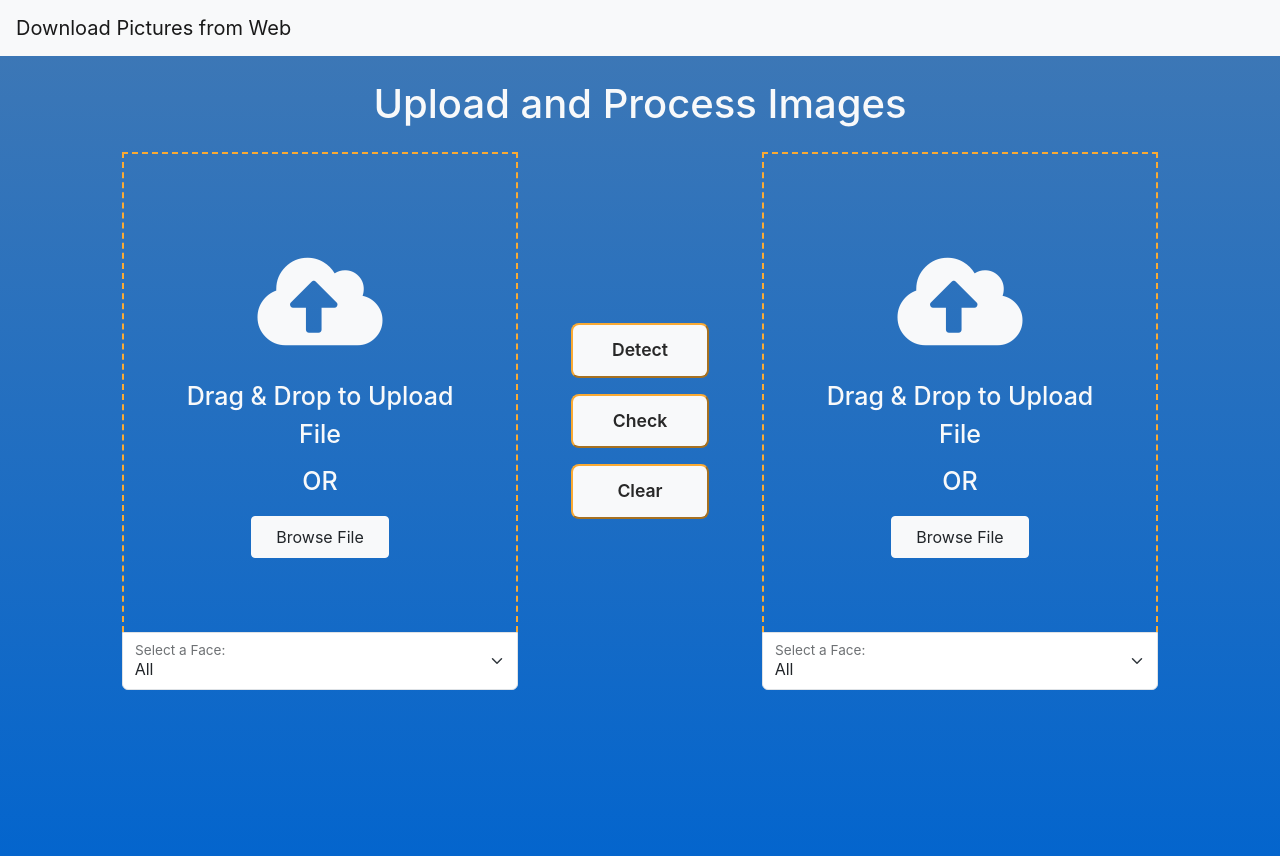
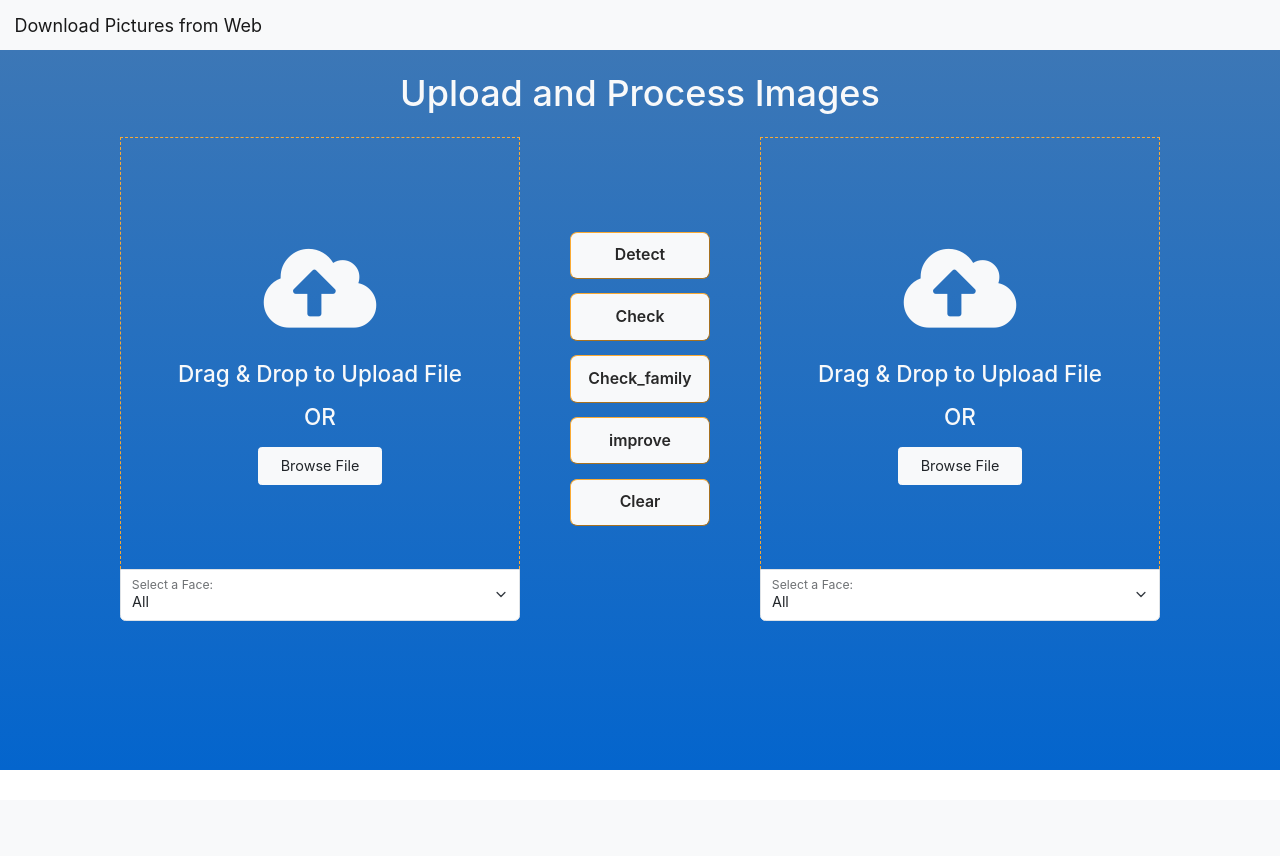
Before and after one commit to ofekhta1/Face-Frontend, a Flask app: page / in a window 1280 px wide. After the commit the page ends 770 px from the top, so only its background shows below. Run offline with Flask 3, Linux system fonts and the light colour scheme; some libraries are stand-ins or nearby versions.

Commit message:
new_laptop

```diff
--- a/app.py
+++ b/app.py
@@ -146,6 +146,19 @@ def index():
                     faces_length[1] = data['face_length'];
             else:
                 errors.append("No images uploaded!");
+        elif action == "improve":
+            url=SERVER_URL+"/api/improve";
+            response=req.post(url,data={"images":current_images})
+            data=response.json();
+            current_images.clear()
+            current_images.append(data['enhanced_images']);
+        elif action =="Check_family":
+             url=SERVER_URL+"/api/check_family";
+             response=req.post(url,data={"images":current_images})
+             data=response.json();
+             errors=errors+data['errors'];
+             messages=messages+data['messages'];
+
 
         session["current_images"] = current_images
         session["selected_faces"] = combochanges
@@ -183,6 +196,7 @@ def download():
         print("Images downloaded and saved successfully.")
     else:
       print(f"Failed to fetch the website. Status code: {response.status_code}")
+
     return redirect(url_for('home'))
 
 
--- a/templates/image.html
+++ b/templates/image.html
@@ -1,6 +1,11 @@
 {% extends "base.html" %} {% block title %} Image Processing {% endblock %} {%
 block content %}
 <title>Download Pictures from Web</title>
+<style>
+    body {
+       zoom:90%;
+    }
+</style>
 <link rel="stylesheet" href="https://maxcdn.bootstrapcdn.com/bootstrap/4.5.2/css/bootstrap.min.css">
 <nav class="navbar navbar-expand-lg navbar-light bg-light">
     <a class="navbar-brand" href="#" id="showFormButton">Download Pictures from Web</a>
@@ -82,6 +87,8 @@ block content %}
                     <!-- <input type="submit" name="action" value="Upload" class="submit-btn rounded-3 w-75 m-2" /> -->
                     <input type="submit" name="action" value="Detect" class="submit-btn w-75 m-2" />
                     <input type="submit" name="action" value="Check" class="submit-btn w-75 m-2" />
+                    <input type="submit" name="action" value="Check_family" class="submit-btn w-75 m-2" />
+                    <input type="submit" name="action" value="improve" class="submit-btn w-75 m-2" />
                     {% if current | length == 2%}
                     <input type="submit" name="action" value="Compare" class="submit-btn w-75 m-2" />
                     {%endif%}
```
